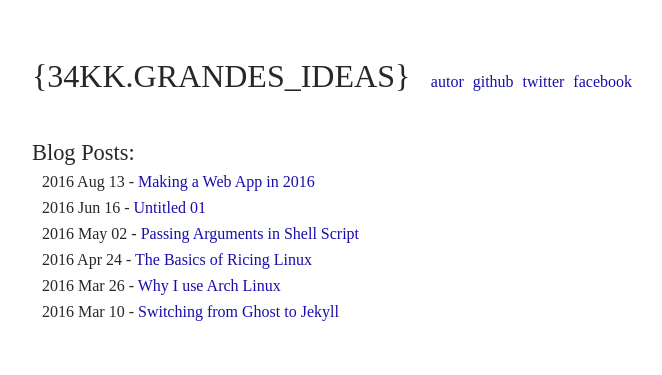
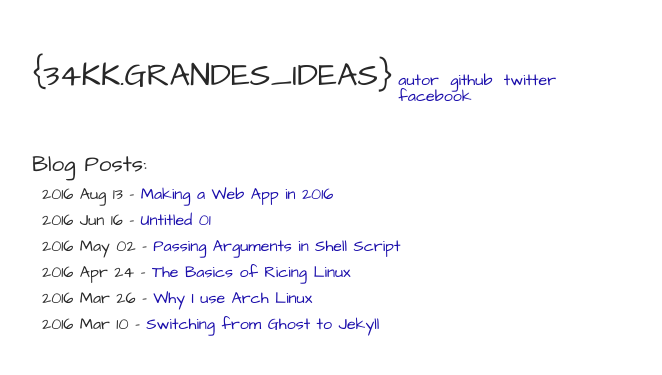
Before and after one commit to 34kk/34kk.github.io, a Jekyll site: the page built from index.html, in a window 1280 px wide. Shown: the top 375 px of the page, without its empty margins (308-970 px from the left). Built offline with Jekyll 4.4.1, drawn with Linux system fonts in a browser that asks for light colours.

Commit message:
Update default.html

```diff
--- a/_layouts/default.html
+++ b/_layouts/default.html
@@ -2,6 +2,7 @@
 <html>
 
 <head>
+    <link href="https://fonts.googleapis.com/css?family=Architects+Daughter" rel="stylesheet">
     <meta charset="utf-8">
     <meta http-equiv="X-UA-Compatible" content="IE=edge">
     <meta name="viewport" content="width=device-width, initial-scale=1, user-scalable=no">
```
